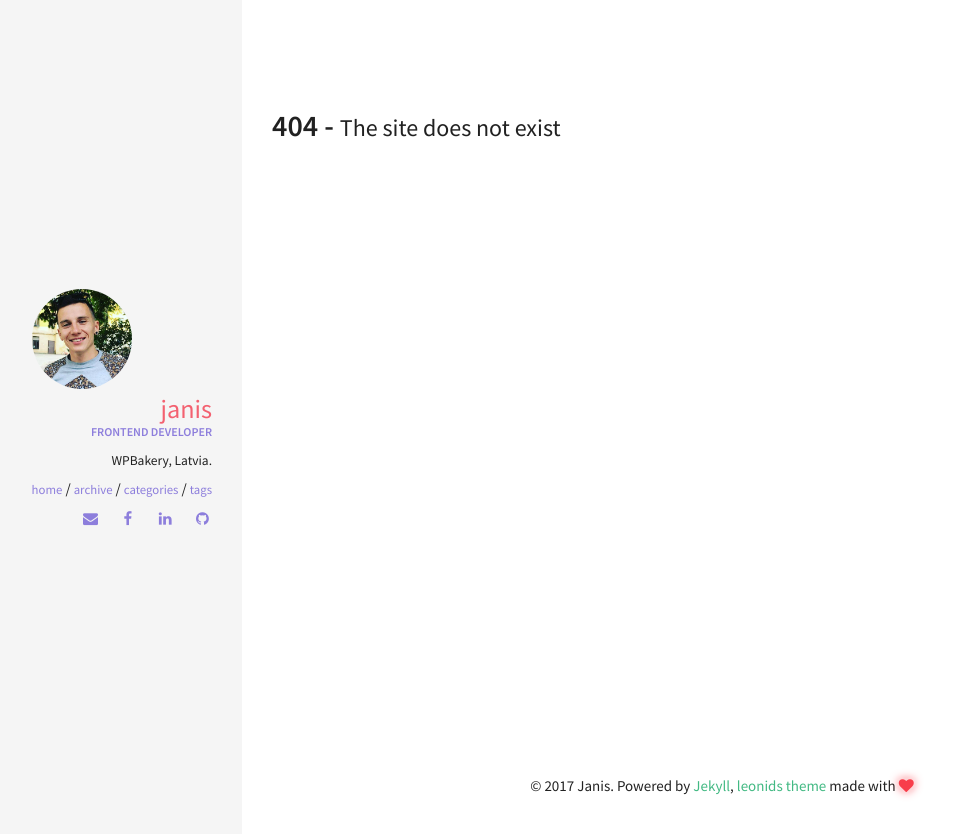
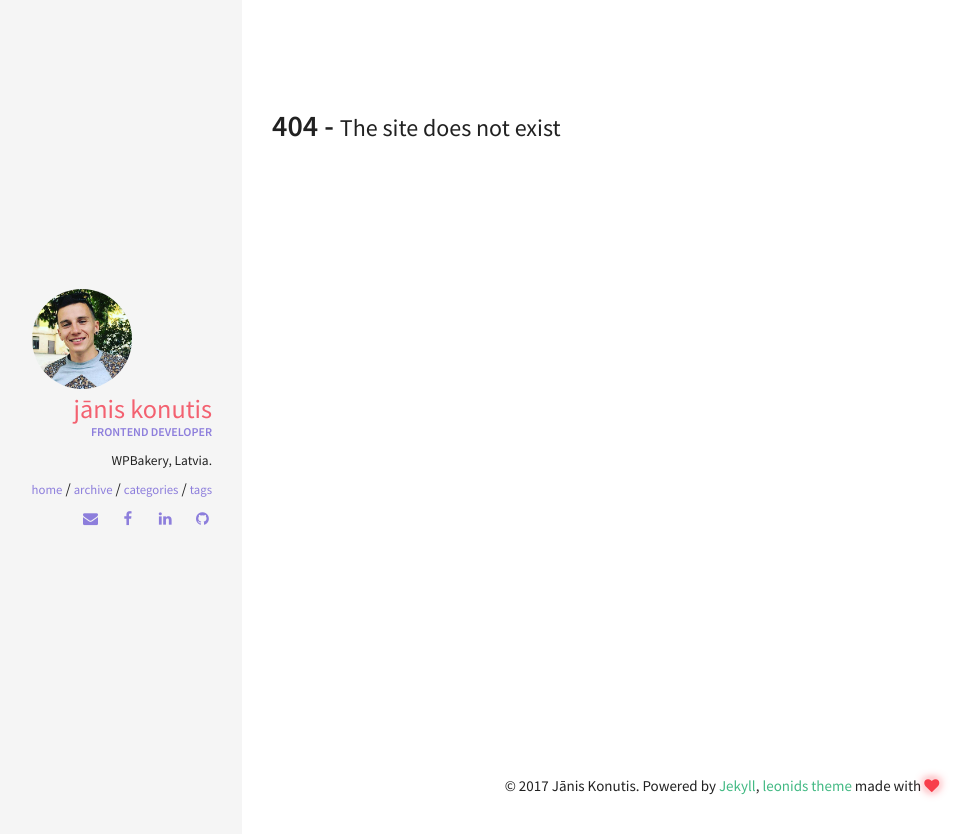
Before and after one commit to konutis/blog, a Jekyll site: the page built from 404.html, in a window 1280 px wide. Shown: the top 834 px of the page, without its empty margins (78-1053 px from the left). Built offline with Jekyll 4.4.1, drawn with Linux system fonts in a browser that asks for light colours.

Commit message:
Edit name

```diff
--- a/_config.yml
+++ b/_config.yml
@@ -33,7 +33,7 @@ kramdown:
 ####################################
 #
 owner:
-  name: Janis
+  name: Jānis Konutis
   avatar: mcjohn-photo.jpg
   job: "Frontend Developer"
   bio: "WPBakery, Latvia."
```
